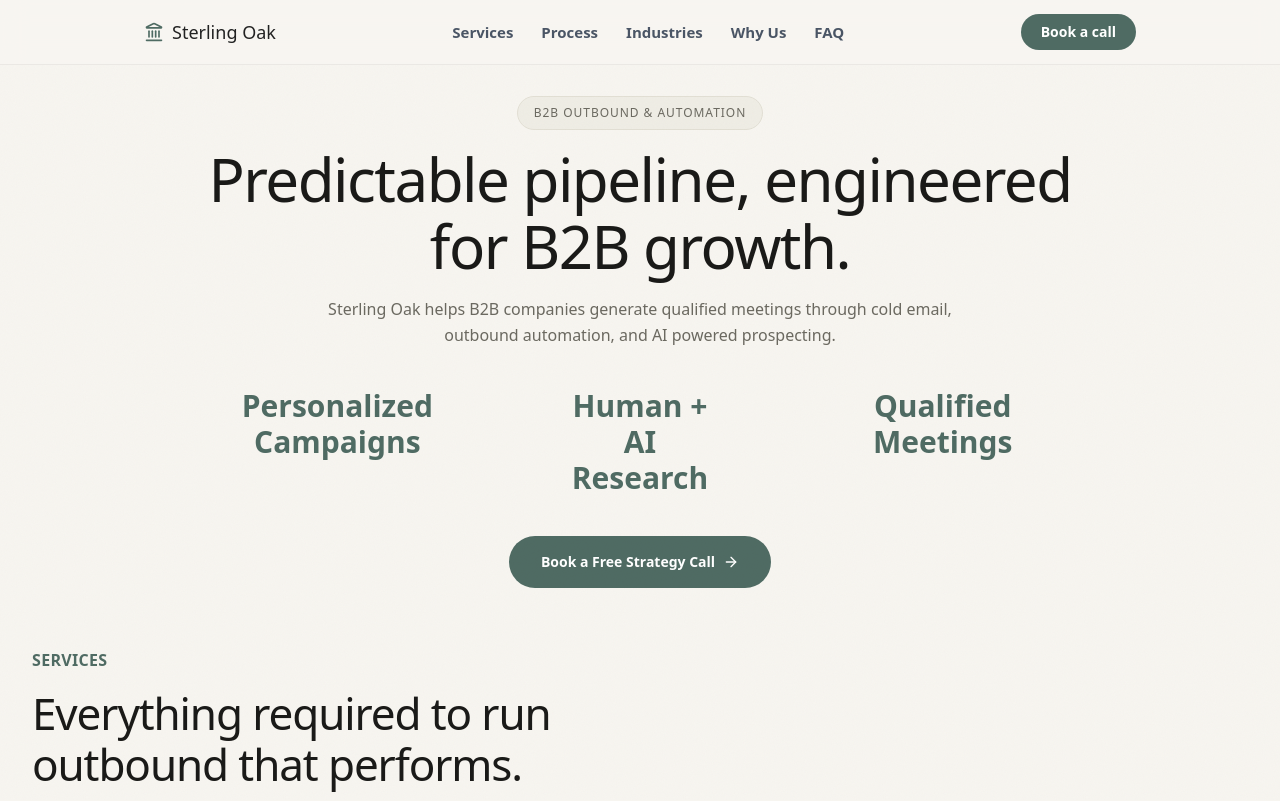
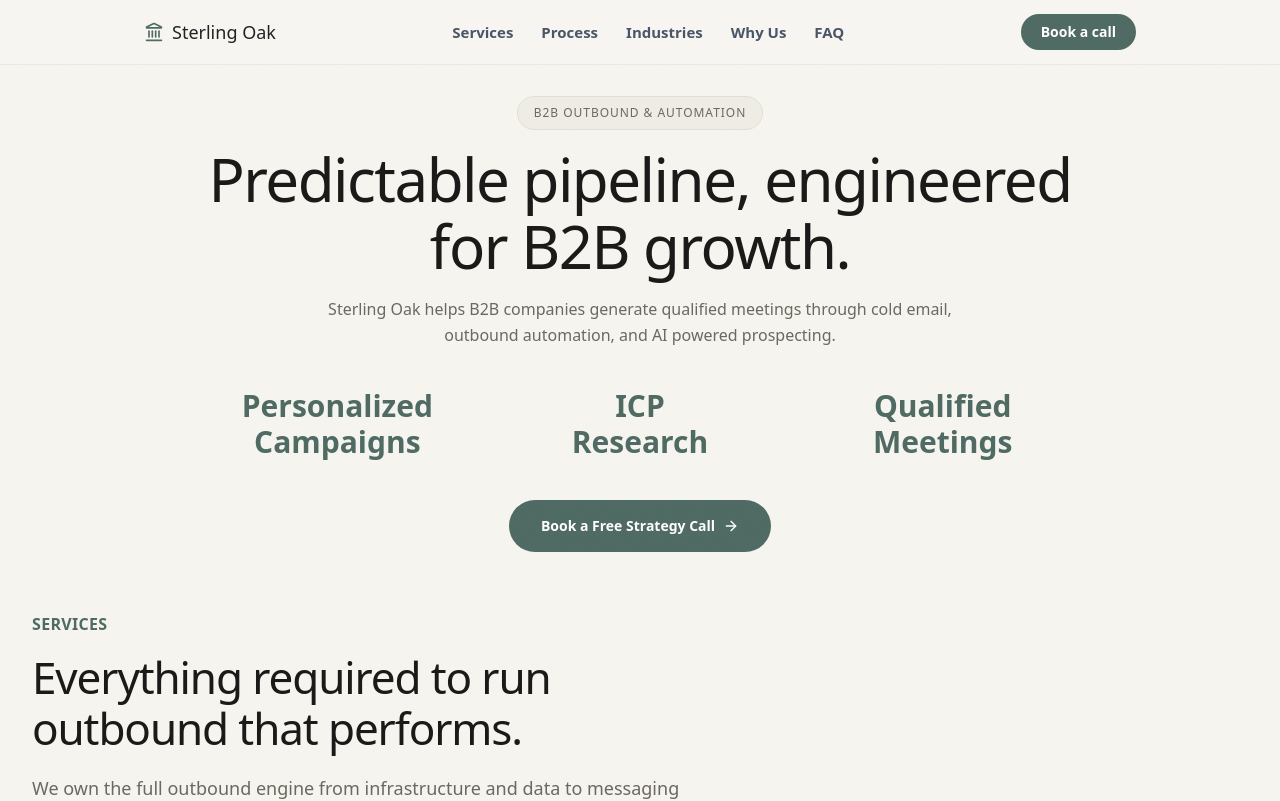
Before and after one commit to deshmukhvidya84-dev/sterling-oak, a Next.js app: page / in a window 1280 px wide. Shown: the top 801 px of the page. Built offline with nearby package versions, Linux system fonts and the light colour scheme.

Commit message:
Update Hero

```diff
--- a/components/Hero.tsx
+++ b/components/Hero.tsx
@@ -28,7 +28,7 @@
           </div>
 
           <div className="mx-auto flex w-40 flex-col items-center text-center">
-            <p className="text-3xl font-semibold text-[#4F6B63]">Human + AI Research</p>
+            <p className="text-3xl font-semibold text-[#4F6B63]">ICP Research</p>
           </div>
 
           <div className="mx-auto flex w-40 flex-col items-center text-center">
```
